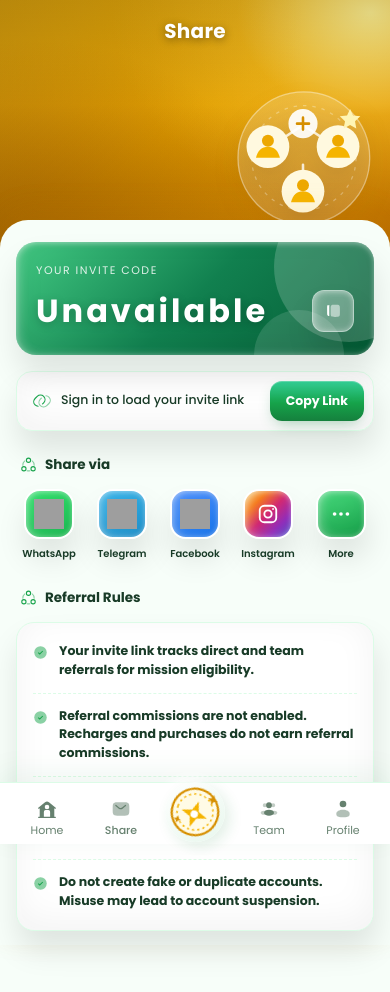
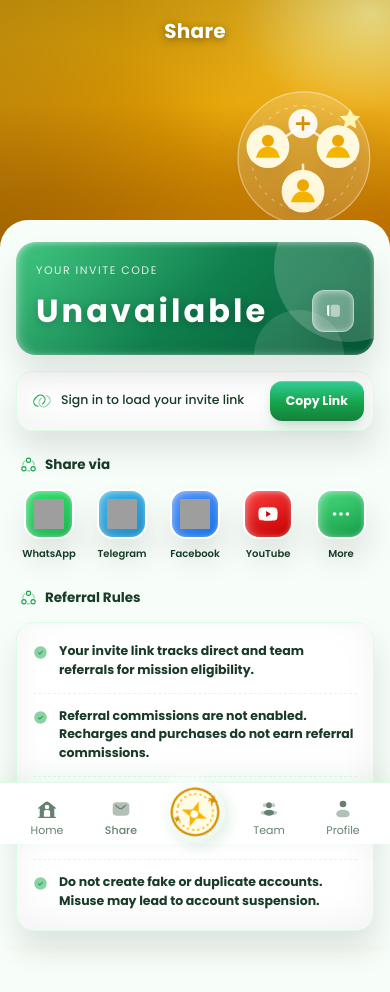
Before and after one commit to cutesina1296-a11y/sprite44, a website: page invite.html in a window 390 px wide. Drawn offline with Linux system fonts and the light colour scheme; no server answers; grey boxes are pictures that could not be loaded.

Commit message:
Normalize phone inputs and update invite share button

```diff
--- a/invite.html
+++ b/invite.html
@@ -344,7 +344,7 @@
             .s-wa { background: linear-gradient(160deg,#2ee36b,#1ebd55) }
             .s-tg { background: linear-gradient(160deg,#36b6ed,#1f93cf) }
             .s-fb { background: linear-gradient(160deg,#4e92ff,#1877F2) }
-            .s-instagram { background: linear-gradient(135deg,#feda75,#fa7e1e,#d62976,#962fbf,#4f5bd5) }
+            .s-youtube { background: linear-gradient(160deg,#ff3d3d,#c00) }
             .s-more { background: linear-gradient(160deg,var(--g-light),var(--g-primary)) }
 
             /* ─── RULES ─── */
@@ -612,14 +612,13 @@
                     Facebook
                 </button>
                 <button class="social-btn" onclick="shareMore()">
-                    <span class="s-circle s-instagram">
+                    <span class="s-circle s-youtube">
                         <svg viewBox="0 0 24 24" fill="none" aria-hidden="true">
-                            <rect x="3" y="3" width="18" height="18" rx="5" stroke="currentColor" stroke-width="2"/>
-                            <circle cx="12" cy="12" r="4" stroke="currentColor" stroke-width="2"/>
-                            <circle cx="17.5" cy="6.5" r="1" fill="currentColor"/>
+                            <path d="M22 7.2a2.8 2.8 0 0 0-2-2C18.2 4.7 12 4.7 12 4.7s-6.2 0-8 .5a2.8 2.8 0 0 0-2 2A29 29 0 0 0 1.5 12a29 29 0 0 0 .5 4.8 2.8 2.8 0 0 0 2 2c1.8.5 8 .5 8 .5s6.2 0 8-.5a2.8 2.8 0 0 0 2-2 29 29 0 0 0 .5-4.8 29 29 0 0 0-.5-4.8Z" fill="currentColor"/>
+                            <path d="m10 15.2 5.2-3.2L10 8.8v6.4Z" fill="#c00"/>
                         </svg>
                     </span>
-                    Instagram
+                    YouTube
                 </button>
                 <button class="social-btn" onclick="shareMore()">
                     <span class="s-circle s-more">
```
Also changed, not shown: app.js (+6 -2 lines).
